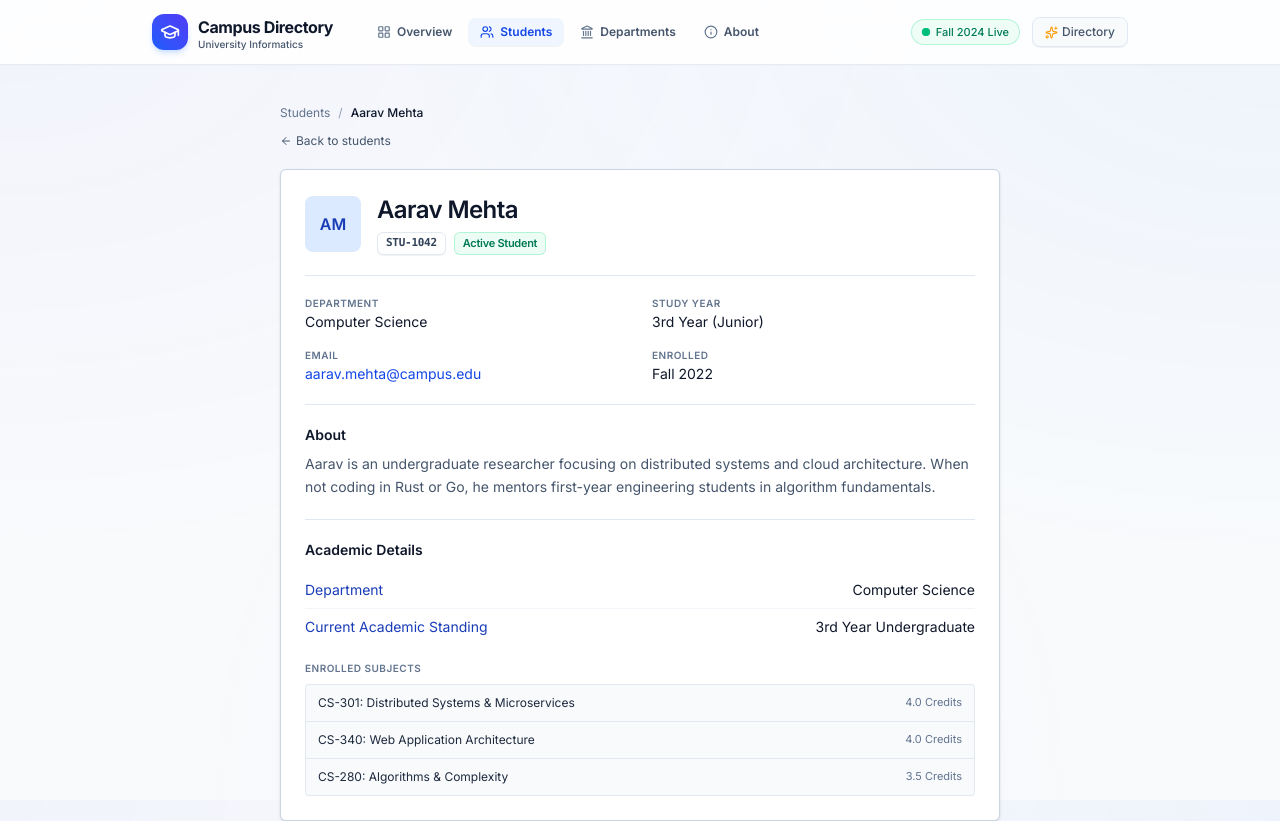
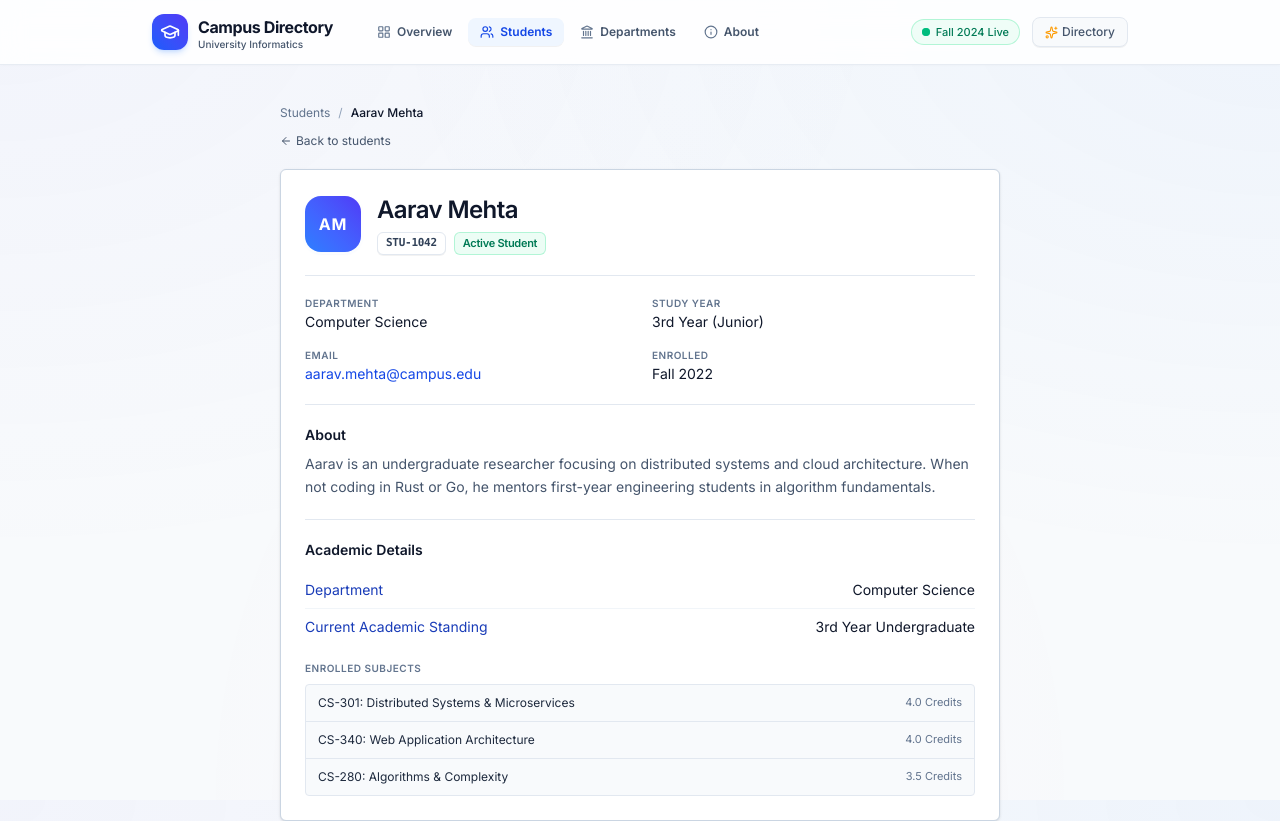
Before and after one commit to nishit546/Student_directory_nextjs, a Next.js app: page /students/stu-1042 in a window 1280 px wide. Shown: the top 821 px of the page. Built offline with nearby package versions, Linux system fonts and the light colour scheme.

Commit message:
feat(avatar): upgrade avatars with vibrant gradient palettes and ring accents

```diff
--- a/src/components/Avatar.tsx
+++ b/src/components/Avatar.tsx
@@ -1,17 +1,33 @@
 import { initials, type Tone } from "@/data/campus";
 
 const tones: Record<Tone, string> = {
-  blue: "bg-blue-100 text-blue-800",
-  peach: "bg-orange-100 text-orange-800",
-  rose: "bg-red-100 text-red-800",
-  slate: "bg-slate-200 text-slate-700",
-  violet: "bg-indigo-100 text-indigo-800",
+  blue: "bg-gradient-to-tr from-blue-500 to-indigo-600 text-white shadow-blue-500/20",
+  peach: "bg-gradient-to-tr from-amber-500 to-orange-600 text-white shadow-amber-500/20",
+  rose: "bg-gradient-to-tr from-rose-500 to-pink-600 text-white shadow-rose-500/20",
+  slate: "bg-gradient-to-tr from-slate-600 to-slate-800 text-white shadow-slate-500/20",
+  violet: "bg-gradient-to-tr from-purple-500 to-indigo-600 text-white shadow-purple-500/20",
 };
 
-export default function Avatar({ name, tone, size = "md" }: { name: string; tone: Tone; size?: "md" | "lg" }) {
-  const dims = size === "lg" ? "h-14 w-14 text-base rounded-lg" : "h-9 w-9 text-xs rounded-lg";
+export default function Avatar({
+  name,
+  tone,
+  size = "md",
+}: {
+  name: string;
+  tone: Tone;
+  size?: "sm" | "md" | "lg" | "xl";
+}) {
+  const dims = {
+    sm: "h-8 w-8 text-xs rounded-lg",
+    md: "h-10 w-10 text-xs rounded-xl",
+    lg: "h-14 w-14 text-base rounded-2xl",
+    xl: "h-18 w-18 text-xl rounded-2xl",
+  }[size];
+
   return (
-    <div className={`flex shrink-0 items-center justify-center font-semibold ${dims} ${tones[tone]}`}>
+    <div
+      className={`flex shrink-0 items-center justify-center font-bold tracking-wider shadow-sm ring-2 ring-white/80 select-none ${dims} ${tones[tone]}`}
+    >
       {initials(name)}
     </div>
   );
```
